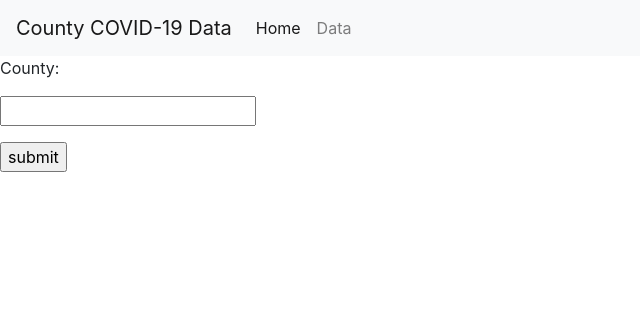
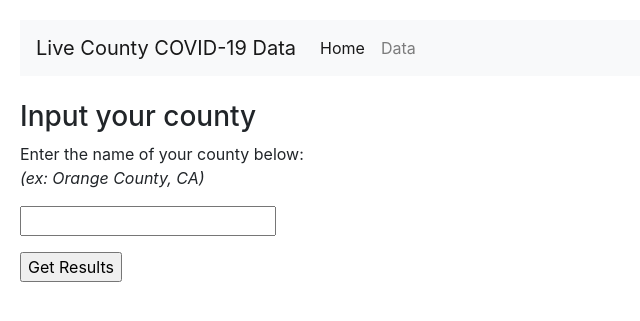
Before and after one commit to kabirmoghe/covidapp, a Flask app: page /countyinfo in a window 1280 px wide. Shown: the top 321 px of the page, without its empty margins (0-640 px from the left). Run offline with Flask 2, Linux system fonts and the light colour scheme; some libraries are stand-ins or nearby versions.

Commit message:
Altered html

```diff
--- a/app.py
+++ b/app.py
@@ -10,12 +10,13 @@ def home():
     return render_template("index.html")
 
 @app.route("/countyinfo", methods = ['POST', 'GET'])
+
 def countyinfo():
 	if request.method == "POST":
 		county = request.form["cty"]
 		stat = covidapp.county_stats(county)
 
-		return f"<p>April 2021 Infection Rate for {county}: {stat}</p>"
+		return render_template("result.html", county = county, stat = stat)
 	else:
 		return render_template("data.html")
 
--- /dev/null
+++ b/static/style.css
@@ -0,0 +1,3 @@
+body {
+	padding: 20px;
+}
--- a/templates/base.html
+++ b/templates/base.html
@@ -2,12 +2,13 @@
 <html>
 <head>
 	<link rel="stylesheet" href="https://stackpath.bootstrapcdn.com/bootstrap/4.3.1/css/bootstrap.min.css" integrity="sha384-ggOyR0iXCbMQv3Xipma34MD+dH/1fQ784/j6cY/iJTQUOhcWr7x9JvoRxT2MZw1T" crossorigin="anonymous">
+	<link rel="stylesheet" type = "text/css" href="{{ url_for('static', filename = 'style.css')}}">
 	<title>{% block title %}{% endblock %}</title>
 </head>
 <body>
 
 	<nav class="navbar navbar-expand-lg navbar-light bg-light">
-	  <a class="navbar-brand" href="#">County COVID-19 Data</a>
+	  <a class="navbar-brand" href="#">Live County COVID-19 Data</a>
 	  <button class="navbar-toggler" type="button" data-toggle="collapse" data-target="#navbarNav" aria-controls="navbarNav" aria-expanded="false" aria-label="Toggle navigation">
 	    <span class="navbar-toggler-icon"></span>
 	  </button>
--- a/templates/data.html
+++ b/templates/data.html
@@ -1,10 +1,20 @@
+<!DOCTYPE html>
+<html>
+<head>
+	<title>Data</title>
+	<link rel="stylesheet" type = "text/css" href="{{ url_for('static', filename = 'style.css')}}">
+</head>
+<body>
 {% extends "base.html" %}
 {% block title %}Data{% endblock %}
-
 {% block content %}
+<br>
+<h3>Input your county</h3>
+<p>Enter the name of your county below:<br><i>(ex: Orange County, CA)</i></p>
 <form action = "#" method = "post">
-	<p>County:</p>
 	<p><input type="text" name="cty"></p>
-	<p><input type="submit" value = "submit"></p>
+	<p><input type="submit" value = "Get Results"></p>
 </form>
 {% endblock %}
+</body>
+</html>
```
Also changed, not shown: templates/index.html (+5 -5 lines), templates/result.html (added, +15 -0 lines).
